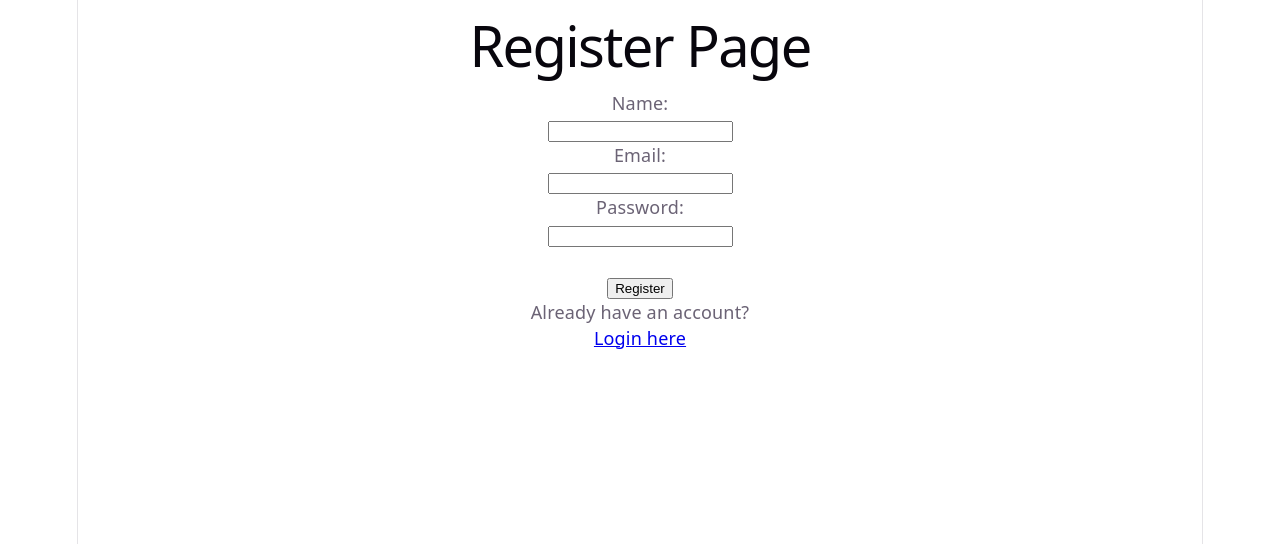
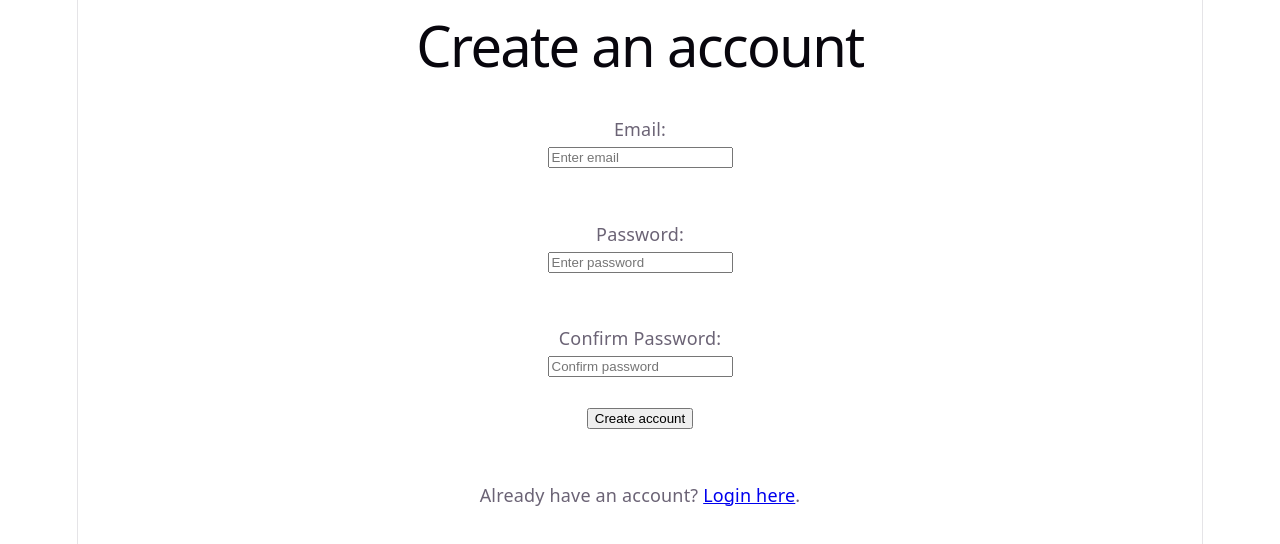
Before and after one commit to amandaCrowley/WHS-reporting-app, a React (Vite) app in the folder client/: page /register in a window 1280 px wide. Shown: the top 544 px of the page. Built offline with nearby package versions, Linux system fonts and the light colour scheme.

Commit message:
Add create user  and login functionality

```diff
--- a/client/package.json
+++ b/client/package.json
@@ -10,6 +10,7 @@
     "preview": "vite preview"
   },
   "dependencies": {
+    "firebase": "^12.11.0",
     "react": "^19.2.4",
     "react-dom": "^19.2.4",
     "react-router-dom": "^7.13.2"
--- a/client/src/main.jsx
+++ b/client/src/main.jsx
@@ -2,6 +2,20 @@ import { StrictMode } from 'react'
 import { createRoot } from 'react-dom/client'
 import './index.css'
 import App from './App.jsx'
+import { initializeApp } from "firebase/app";
+
+//Before loading the app initialise firebase with the config for our project (this is needed to use firebase authentication)
+const firebaseConfig = {
+  apiKey: "AIzaSyDsJ0DGup-UvPY6a67DHNFqbMq-5RlfSlk",
+  authDomain: "whsreportingapp.firebaseapp.com",
+  projectId: "whsreportingapp",
+  storageBucket: "whsreportingapp.firebasestorage.app",
+  messagingSenderId: "1078851674510",
+  appId: "1:1078851674510:web:1b82b8ef8affde2f7884df"
+};
+
+// Initialize Firebase
+const app = initializeApp(firebaseConfig);
 
 createRoot(document.getElementById('root')).render(
   <StrictMode>
--- a/client/src/pages/LoginPage.jsx
+++ b/client/src/pages/LoginPage.jsx
@@ -2,39 +2,57 @@
  * LoginPage.jsx
  *
  * This component represents the login page of the application.
- * It allows users to enter their credentials (e.g. email and password) to authenticate and access protected features of the system.
+ * It allows users to enter their credentials (e.g. email and password) to authenticate and access their account.
  *
  * The page will later be connected to the backend API to verify user credentials and handle authentication.
  *
  * Author/s: Amanda Foxley
  * Date: 1/4/26
  */
-import { Link } from 'react-router-dom';
+import { Link, useNavigate } from 'react-router-dom';
 import { useState } from 'react';
+import { getAuth, signInWithEmailAndPassword } from "firebase/auth"; //Import firebase authentication functions to allow us to authenticate users using firebase
 
+/*
+* This function displays the login inputs for the login page and also handles the login logic when the user clicks the login button.
+* It uses state varaibles to manage the state of the email, password, and error message inputs.
+* Upon successful login the user is redirected to the user dashboard page (This will need to change later to accomodate admin users as well)
+* Uses firebase authentication to sign in with the provided email and password
+*/
 export default function LoginPage() {
+
+    //State variables
     const [email, setEmail] = useState('');
     const [password, setPassword] = useState('');
+    const [error, setError] = useState(''); //Store any error messages that occur during login
 
-  const handleSubmit = (e) => {
-    e.preventDefault();
+    const navigate = useNavigate(); //useNavigate is a hook from react-router-dom that allows us to programmatically navigate to different pages in the app (e.g. after successful login, we can navigate to the user's dashboard)
 
-    console.log('Login attempt:', { email, password });
 
-    // Later: send to backend API
-  };
+    //This function is called when the user clicks the login button.
+    async function login() {
+        try {
+            await signInWithEmailAndPassword(getAuth(), email, password); //Use firebase authentication to sign in with the email and password entered by the user
+            navigate('/userdashboard'); //If login is successful, navigate to the user dashboard page
+        } catch (e) {
+            setError(e.message); //If there is an error during login (e.g. incorrect email or password), set the error state variable to display an error message to the user
+        }
+    }
 
     return (
-    <div>
+        <>
             <h1>Login Page</h1>
 
-      <form onSubmit={handleSubmit}>
+            {error && <p style={{ color: 'red' }}>{error}</p>}
+
+            <form onSubmit={(e) => { e.preventDefault(); login(); }}> {/*When the user hits the submit button the login function is called */}
             <div>
                 <label>Email:</label><br />
                 <input
+                    placeholder='Enter email'
                     type="email"
-            value={email}
-            onChange={(e) => setEmail(e.target.value)}
+                    value={email} //Set to the email input value to the email state variable
+                    onChange={(e) => setEmail(e.target.value)} //When the user types in the email input field, it updates the email state variable with the current value
                     required
                 />
             </div>
@@ -42,9 +60,10 @@ export default function LoginPage() {
             <div>
                 <label>Password:</label><br />
                 <input
+                    placeholder='Enter password'
                     type="password"
                     value={password}
-            onChange={(e) => setPassword(e.target.value)}
+                    onChange={(e) => setPassword(e.target.value)} //When the user types in the password input field, it updates the password state variable with the current value of the input
                     required
                 />
             </div>
@@ -53,8 +72,8 @@ export default function LoginPage() {
             <button type="submit">Login</button>
             </form>
 
-      <p>Don't have an account?</p>
+            <p>Don't have an account? Create one here.</p>
             <Link to="/register">Register here</Link>
-    </div>
+        </>
     );
 }
--- a/client/src/pages/Register.jsx
+++ b/client/src/pages/Register.jsx
@@ -4,81 +4,90 @@
  * This component represents the user registration page.
  * It allows new users to create an account by entering their details such as name, email, and password.
  *
- * The form will later be connected to the backend API to store user data in the database and handle validation.
- *
  * Author/s: Amanda Foxley
  * Date: 1/4/26
  */
 
+import { Link, useNavigate } from 'react-router-dom';
 import { useState } from 'react';
-import { Link } from 'react-router-dom';
+import { getAuth, createUserWithEmailAndPassword } from "firebase/auth"; //Import firebase functions to allow us to create new users using firebase authentication
 
+/*
+* This function displays the registration form.
+* It also handles the registration logic when the user clicks the create account button.
+* It uses state varaibles to manage the state of the email, password, confirm password, and error message inputs.
+*/
 export default function RegisterPage() {
-  const [formData, setFormData] = useState({
-    name: '',
-    email: '',
-    password: ''
-  });
 
-  const handleChange = (e) => {
-    setFormData({
-      ...formData,
-      [e.target.name]: e.target.value
-    });
-  };
+    //State variables
+    const [email, setEmail] = useState('');
+    const [password, setPassword] = useState('');
+    const [confirmPassword, setConfirmPassword] = useState('');
+    const [error, setError] = useState(''); //Store any error messages that occur during registration
 
-  const handleSubmit = (e) => {
-    e.preventDefault();
+    const navigate = useNavigate(); //useNavigate is a hook from react-router-dom that allows us to programmatically navigate to different pages in the app (e.g. after successful login, we can navigate to the user's dashboard)
 
-    console.log('Register attempt:', formData);
 
-    // Later: send to backend API
-  };
+    //This function is called when the user clicks the create account button.
+    async function createAccount() {
+        if (password !== confirmPassword) {
+            setError('Passwords do not match'); //If the password and confirm password fields do not match, set the error state variable to display an error message to the user
+            return;
+        }
+
+        try {
+            await createUserWithEmailAndPassword(getAuth(), email, password); //Use firebase authentication to create a new user with the email and password entered into the form
+            navigate('/login'); //If account creation is successful, navigate to the login page
+        } catch (e) {
+            setError(e.message); //If there is an error during registration (e.g. incorrect email or password), set the error state variable to display an error message to the user
+        }
+    }
 
     return (
+        <>
+            <h1>Create an account</h1>
+
+            {error && <p style={{ color: 'red' }}>{error}</p>}
+
+            <form onSubmit={(e) => { e.preventDefault(); createAccount(); }}>
                 <div>
-      <h1>Register Page</h1>
-
-      <form onSubmit={handleSubmit}>
-        <div>
-          <label>Name:</label><br />
+                    <br /><label>Email:</label><br />
                     <input
-            type="text"
-            name="name"
-            value={formData.name}
-            onChange={handleChange}
+                        placeholder='Enter email'
+                        type="email"
+                        value={email} //Set to the email input value to the email state variable
+                        onChange={(e) => setEmail(e.target.value)} //When the user types in the email input field, it updates the email state variable with the current value
                         required
                     />
                 </div>
 
                 <div>
-          <label>Email:</label><br />
+                    <br /><br /><label>Password:</label><br />
                     <input
-            type="email"
-            name="email"
-            value={formData.email}
-            onChange={handleChange}
+                        placeholder='Enter password'
+                        type="password"
+                        value={password}
+                        onChange={(e) => setPassword(e.target.value)}
                         required
                     />
                 </div>
-
                 <div>
-          <label>Password:</label><br />
+                    <br /><br /><label>Confirm Password:</label><br />
                     <input
+                        placeholder='Confirm password'
                         type="password"
-            name="password"
-            value={formData.password}
-            onChange={handleChange}
+                        value={confirmPassword}
+                        onChange={(e) => setConfirmPassword(e.target.value)}
                         required
                     />
                 </div>
 
                 <br />
-        <button type="submit">Register</button>
+                <button type="submit">Create account</button>
             </form>
 
-      <p>Already have an account?</p>
-      <Link to="/login">Login here</Link>
-    </div>
+            <br /><br />
+            <p>Already have an account? <Link to="/login">Login here</Link>.</p>
+        </>
     );
 }
--- /dev/null
+++ b/client/src/pages/UserDashboard.jsx
@@ -0,0 +1,9 @@
+export default function UserDashboard() {
+  return (
+    <div>
+        <h1>User Dashboard</h1>
+        <p>Welcome to your dashboard! Here you can view and manage your reports.</p>
+
+    </div>
+  );
+}
```
Also changed, not shown: client/src/App.jsx (+7 -0 lines), 2 other files (tests, documents, lock files or other folders). Lines whose indentation alone changed are shown as unchanged.
